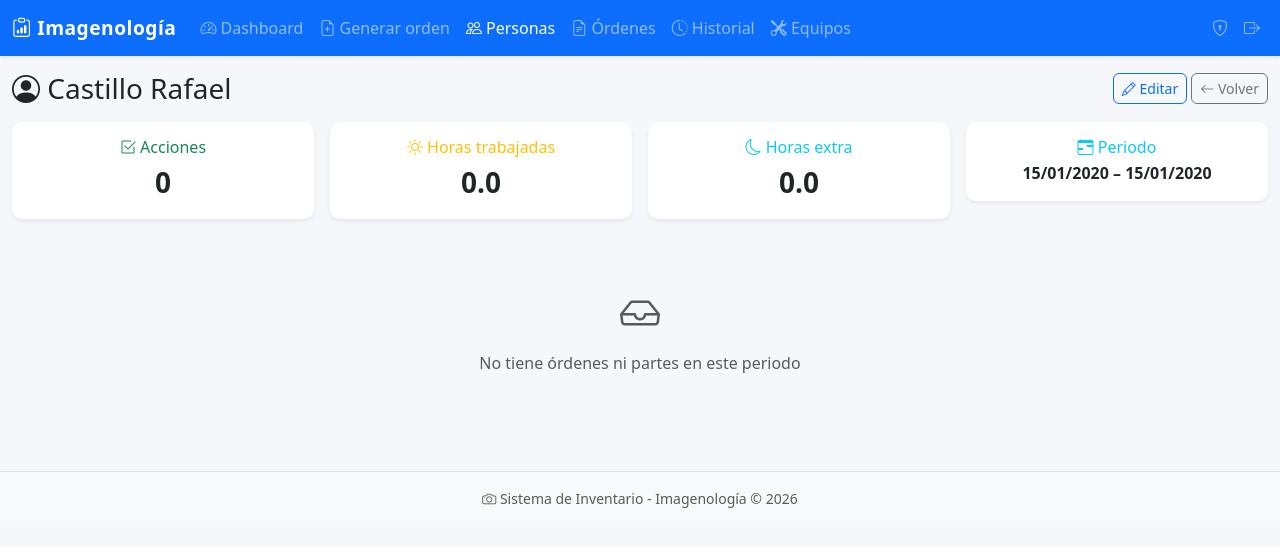
After one commit to 1000carlospena-prog/imagenologia, a Django app: page /personas/2/ in a window 1280 px wide. The commit adds this page. Shown: the top 547 px of the page. Run offline with Django 4.2, Linux system fonts and the light colour scheme; a user stored in the database is signed in; data comes from the database, SQL or seed files in the repository; tables that the repository leaves empty hold one stand-in row (values such as "Sample post").

Commit message:
feat: periodo activo global, estadisticas en personas filtradas por periodo, detalle de persona con ordenes

```diff
--- a/imagenologia/settings.py
+++ b/imagenologia/settings.py
@@ -47,6 +47,7 @@ TEMPLATES = [
                 'django.contrib.auth.context_processors.auth',
                 'django.contrib.messages.context_processors.messages',
                 'inventario.context_processors.persona_actual',
+                'inventario.context_processors.periodo_activo',
             ],
         },
     },
--- a/inventario/context_processors.py
+++ b/inventario/context_processors.py
@@ -1,4 +1,4 @@
-from .models import Persona
+from .models import Persona, Periodo
 
 
 def persona_actual(request):
@@ -8,3 +8,16 @@ def persona_actual(request):
     except Persona.DoesNotExist:
         persona = None
     return {'persona_actual': persona}
+
+
+def periodo_activo(request):
+    periodos = Periodo.objects.all()
+    pk = request.session.get('periodo_pk')
+    if pk:
+        try:
+            periodo = Periodo.objects.get(pk=pk)
+        except Periodo.DoesNotExist:
+            periodo = periodos.first()
+    else:
+        periodo = periodos.first()
+    return {'periodos': periodos, 'periodo_activo': periodo}
--- /dev/null
+++ b/inventario/templates/inventario/persona_detail.html
@@ -0,0 +1,123 @@
+{% extends 'inventario/base.html' %}
+{% block title %}{{ persona.nombre }} {{ persona.apellido }} - Imagenología{% endblock %}
+
+{% block content %}
+<div class="d-flex justify-content-between align-items-center mb-3">
+    <h3 class="mb-0">
+        <i class="bi bi-person-circle"></i> {{ persona.apellido }} {{ persona.nombre }}
+        {% if not persona.activo %}<span class="badge bg-secondary">Inactivo</span>{% endif %}
+    </h3>
+    <div>
+        <a href="{% url 'persona_update' persona.pk %}" class="btn btn-outline-primary btn-sm">
+            <i class="bi bi-pencil"></i> Editar
+        </a>
+        <a href="{% url 'persona_list' %}" class="btn btn-outline-secondary btn-sm">
+            <i class="bi bi-arrow-left"></i> Volver
+        </a>
+    </div>
+</div>
+
+<div class="row g-3 mb-3">
+    <div class="col-md-3">
+        <div class="card border-success shadow-sm">
+            <div class="card-body text-center">
+                <h6 class="text-success mb-1"><i class="bi bi-check2-square"></i> Acciones</h6>
+                <p class="fs-3 fw-bold mb-0">{{ total_act }}</p>
+            </div>
+        </div>
+    </div>
+    <div class="col-md-3">
+        <div class="card border-warning shadow-sm">
+            <div class="card-body text-center">
+                <h6 class="text-warning mb-1"><i class="bi bi-sun"></i> Horas trabajadas</h6>
+                <p class="fs-3 fw-bold mb-0">{{ total_hd|floatformat:1 }}</p>
+            </div>
+        </div>
+    </div>
+    <div class="col-md-3">
+        <div class="card border-info shadow-sm">
+            <div class="card-body text-center">
+                <h6 class="text-info mb-1"><i class="bi bi-moon"></i> Horas extra</h6>
+                <p class="fs-3 fw-bold mb-0">{{ total_he|floatformat:1 }}</p>
+            </div>
+        </div>
+    </div>
+    <div class="col-md-3">
+        <div class="card border-info shadow-sm">
+            <div class="card-body text-center">
+                <h6 class="text-info mb-1"><i class="bi bi-calendar-range"></i> Periodo</h6>
+                <p class="fs-6 fw-bold mb-0">{{ inicio|date:'d/m/Y' }} – {{ fin|date:'d/m/Y' }}</p>
+            </div>
+        </div>
+    </div>
+</div>
+
+{% if asignaciones or partes %}
+<div class="card shadow-sm">
+    <div class="card-header bg-light">
+        <h5 class="mb-0"><i class="bi bi-list-task"></i> Órdenes y partes en el periodo</h5>
+    </div>
+    <div class="card-body p-0">
+        <table class="table table-hover align-middle mb-0">
+            <thead class="table-primary">
+                <tr>
+                    <th>Tipo</th>
+                    <th>Descripción</th>
+                    <th>Fecha</th>
+                    <th class="text-center">Acciones</th>
+                    <th class="text-center">Horas</th>
+                    <th class="text-center">H. Extra</th>
+                    <th></th>
+                </tr>
+            </thead>
+            <tbody>
+                {% for a in asignaciones %}
+                <tr>
+                    <td><span class="badge bg-primary">OT-{{ a.orden_trabajo.numero_orden }}</span></td>
+                    <td>{{ a.orden_trabajo.descripcion|default:"-"|truncatewords:8 }}</td>
+                    <td>{{ a.fecha|date:'d/m/Y' }}</td>
+                    <td class="text-center">{{ a.acciones }}</td>
+                    <td class="text-center">{{ a.horas_diurnas|floatformat:1 }}</td>
+                    <td class="text-center">{{ a.horas_extras|floatformat:1 }}</td>
+                    <td class="text-center">
+                        <a href="{% url 'orden_detail' a.orden_trabajo.pk %}" class="btn btn-sm btn-outline-primary" title="Editar" aria-label="Editar OT-{{ a.orden_trabajo.numero_orden }}">
+                            <i class="bi bi-pencil"></i>
+                        </a>
+                    </td>
+                </tr>
+                {% endfor %}
+                {% for pp in partes %}
+                <tr>
+                    <td><span class="badge bg-success">Parte #{{ pp.parte.pk }}</span></td>
+                    <td>{{ pp.parte.fecha_inicio|date:'d/m/Y' }} – {{ pp.parte.fecha_fin|date:'d/m/Y' }}</td>
+                    <td>{{ pp.parte.fecha_inicio|date:'d/m/Y' }}</td>
+                    <td class="text-center">{{ pp.parte.total_acciones }}</td>
+                    <td class="text-center">{{ pp.horas_trabajadas|floatformat:1 }}</td>
+                    <td class="text-center">{{ pp.horas_extras|floatformat:1 }}</td>
+                    <td class="text-center">
+                        <a href="{% url 'orden_list' %}?persona={{ persona.pk }}" class="btn btn-sm btn-outline-success" title="Ver en órdenes" aria-label="Ver parte #{{ pp.parte.pk }}">
+                            <i class="bi bi-eye"></i>
+                        </a>
+                    </td>
+                </tr>
+                {% endfor %}
+            </tbody>
+            <tfoot class="table-light fw-bold">
+                <tr>
+                    <td colspan="3">TOTAL</td>
+                    <td class="text-center">{{ total_act }}</td>
+                    <td class="text-center">{{ total_hd|floatformat:1 }}</td>
+                    <td class="text-center">{{ total_he|floatformat:1 }}</td>
+                    <td></td>
+                </tr>
+            </tfoot>
+        </table>
+    </div>
+</div>
+{% else %}
+<div class="text-center text-muted py-5">
+    <i class="bi bi-inbox fs-1 d-block mb-2"></i>
+    No tiene órdenes ni partes en este periodo
+</div>
+{% endif %}
+{% endblock %}
--- a/inventario/urls.py
+++ b/inventario/urls.py
@@ -5,6 +5,7 @@ urlpatterns = [
     path('', views.dashboard, name='dashboard'),
 
     path('personas/', views.persona_list, name='persona_list'),
+    path('personas/<int:pk>/', views.persona_detail, name='persona_detail'),
     path('personas/nueva/', views.persona_create, name='persona_create'),
     path('personas/<int:pk>/editar/', views.persona_update, name='persona_update'),
     path('personas/<int:pk>/eliminar/', views.persona_delete, name='persona_delete'),
--- a/inventario/views.py
+++ b/inventario/views.py
@@ -29,14 +29,14 @@ def _mes_actual_range():
     return inicio_mes, fin_mes
 
 
-def _periodo_desde_id(request):
-    pk = request.GET.get('periodo') or request.POST.get('periodo')
+def _get_periodo_activo(request):
+    pk = request.session.get('periodo_pk')
     if pk:
         try:
             return Periodo.objects.get(pk=pk)
-        except (Periodo.DoesNotExist, ValueError):
+        except Periodo.DoesNotExist:
             pass
-    return None
+    return Periodo.objects.first()
 
 
 def login_view(request):
@@ -106,7 +106,16 @@ def dashboard(request):
         return redirect('login')
     persona_id = request.session.get('persona_id')
 
-    periodo = _periodo_desde_id(request)
+    pk = request.GET.get('periodo')
+    if pk:
+        try:
+            periodo = Periodo.objects.get(pk=pk)
+            request.session['periodo_pk'] = periodo.pk
+        except (Periodo.DoesNotExist, ValueError):
+            periodo = _get_periodo_activo(request)
+    else:
+        periodo = _get_periodo_activo(request)
+
     if periodo:
         inicio, fin = periodo.fecha_inicio, periodo.fecha_fin
     else:
@@ -141,7 +150,6 @@ def dashboard(request):
         p.total_hd = (p.total_hd or 0) + (p.partes_hd or 0)
         p.total_he = (p.total_he or 0) + (p.partes_he or 0)
         p.total_horas = p.total_hd + p.total_he
-        p.filtro_mes = f'{inicio:%d/%m/%Y} - {fin:%d/%m/%Y}'
 
     try:
         persona_actual = Persona.objects.get(pk=persona_id) if persona_id else None
@@ -151,24 +159,27 @@ def dashboard(request):
     total_acciones_global = sum(p.total_act for p in personas)
     total_horas_global = sum(p.total_horas for p in personas)
     total_he_global = sum(p.total_he for p in personas)
-    periodos = Periodo.objects.all()
 
     context = {
         'personas': personas,
         'persona_actual': persona_actual,
         'inicio': inicio,
         'fin': fin,
-        'periodo_activo': periodo,
         'total_acciones_global': total_acciones_global,
         'total_horas_global': total_horas_global,
         'total_he_global': total_he_global,
-        'periodos': periodos,
     }
     return render(request, 'inventario/dashboard.html', context)
 
 
 def persona_list(request):
     query = request.GET.get('q', '')
+    periodo = _get_periodo_activo(request)
+    if periodo:
+        fi, ff = periodo.fecha_inicio, periodo.fecha_fin
+    else:
+        fi, ff = _mes_actual_range()
+
     personas = Persona.objects.all()
     if query:
         personas = personas.filter(
@@ -176,10 +187,24 @@ def persona_list(request):
             Q(email__icontains=query) | Q(telefono__icontains=query)
         )
     personas = personas.annotate(
-        total_act=Sum('asignaciones__acciones'),
-        total_hd=Sum('asignaciones__horas_diurnas'),
-        total_he=Sum('asignaciones__horas_extras'),
+        total_act=Sum('asignaciones__acciones', filter=Q(asignaciones__fecha__gte=fi, asignaciones__fecha__lte=ff)),
+        total_hd=Sum('asignaciones__horas_diurnas', filter=Q(asignaciones__fecha__gte=fi, asignaciones__fecha__lte=ff)),
+        total_he=Sum('asignaciones__horas_extras', filter=Q(asignaciones__fecha__gte=fi, asignaciones__fecha__lte=ff)),
+        partes_act=Sum('partes__parte__total_acciones', filter=Q(
+            partes__parte__fecha_inicio__gte=fi, partes__parte__fecha_fin__lte=ff,
+        )),
+        partes_hd=Sum('partes__horas_trabajadas', filter=Q(
+            partes__parte__fecha_inicio__gte=fi, partes__parte__fecha_fin__lte=ff,
+        )),
+        partes_he=Sum('partes__horas_extras', filter=Q(
+            partes__parte__fecha_inicio__gte=fi, partes__parte__fecha_fin__lte=ff,
+        )),
     ).order_by('apellido', 'nombre')
+
+    for p in personas:
+        p.total_act = (p.total_act or 0) + (p.partes_act or 0)
+        p.total_hd = (p.total_hd or 0) + (p.partes_hd or 0)
+        p.total_he = (p.total_he or 0) + (p.partes_he or 0)
 
     paginator = Paginator(personas, 20)
     page = request.GET.get('page', 1)
@@ -229,6 +254,43 @@ def persona_delete(request, pk):
         messages.success(request, f'Persona "{desc}" eliminada correctamente.')
         return redirect('persona_list')
     return render(request, 'inventario/persona_confirm_delete.html', {'persona': persona})
+
+
+def persona_detail(request, pk):
+    if not request.user.is_authenticated:
+        return redirect('login')
+    persona = get_object_or_404(Persona, pk=pk)
+    periodo = _get_periodo_activo(request)
+
+    if periodo:
+        fi, ff = periodo.fecha_inicio, periodo.fecha_fin
+    else:
+        fi, ff = _mes_actual_range()
+
+    asignaciones = Asignacion.objects.filter(
+        persona=persona, fecha__gte=fi, fecha__lte=ff
+    ).select_related('orden_trabajo').order_by('fecha')
+
+    partes = PartePersona.objects.filter(
+        persona=persona,
+        parte__fecha_inicio__gte=fi,
+        parte__fecha_fin__lte=ff,
+    ).select_related('parte').order_by('parte__fecha_inicio')
+
+    total_act = sum(a.acciones for a in asignaciones) + sum(pp.parte.total_acciones for pp in partes)
+    total_hd = sum(a.horas_diurnas for a in asignaciones) + sum(pp.horas_trabajadas for pp in partes)
+    total_he = sum(a.horas_extras for a in asignaciones) + sum(pp.horas_extras for pp in partes)
+
+    return render(request, 'inventario/persona_detail.html', {
+        'persona': persona,
+        'asignaciones': asignaciones,
+        'partes': partes,
+        'total_act': total_act,
+        'total_hd': total_hd,
+        'total_he': total_he,
+        'inicio': fi,
+        'fin': ff,
+    })
 
 
 def orden_list(request):
```
Also changed, not shown: inventario/templates/inventario/dashboard.html (+9 -3 lines), inventario/templates/inventario/persona_list.html (+16 -7 lines).
